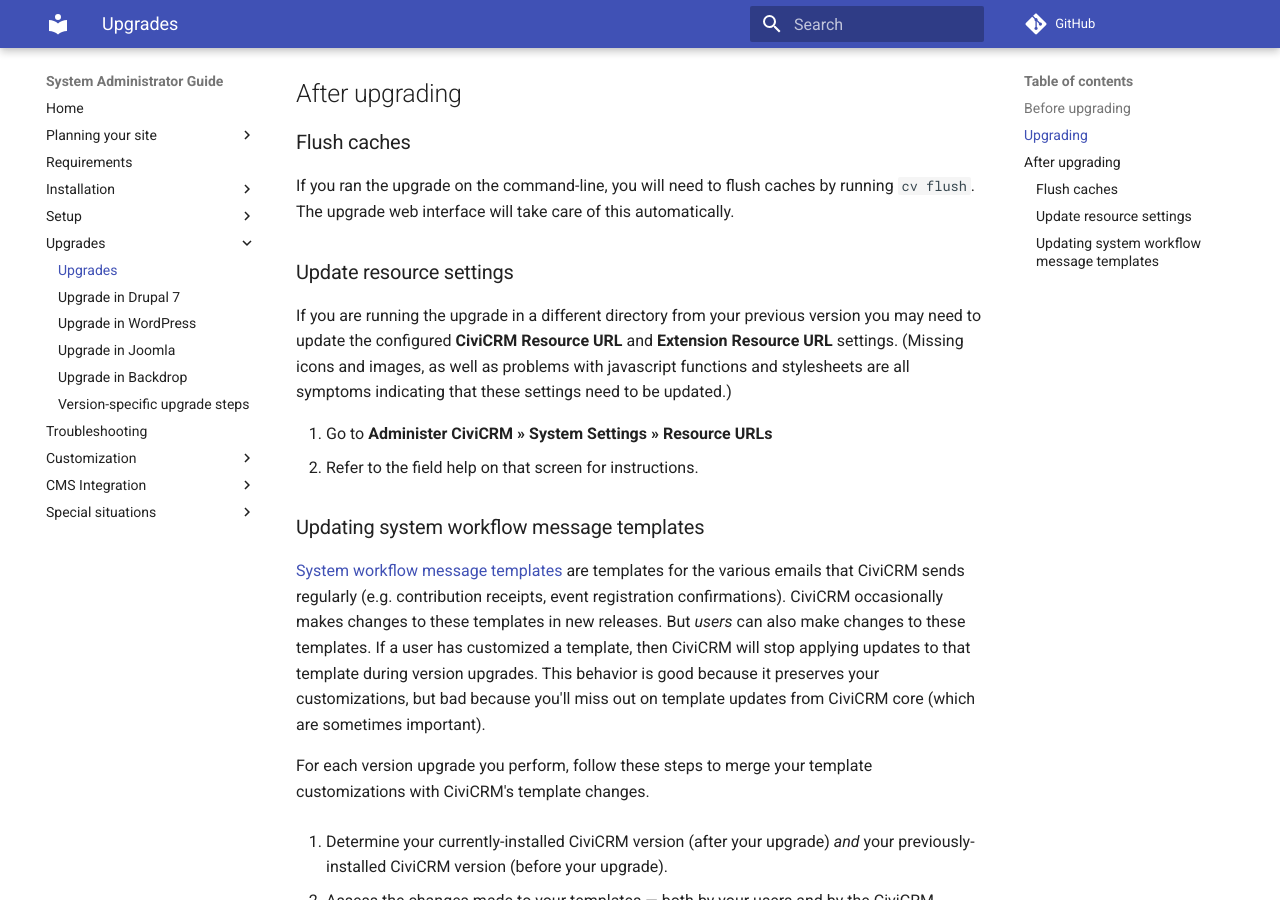
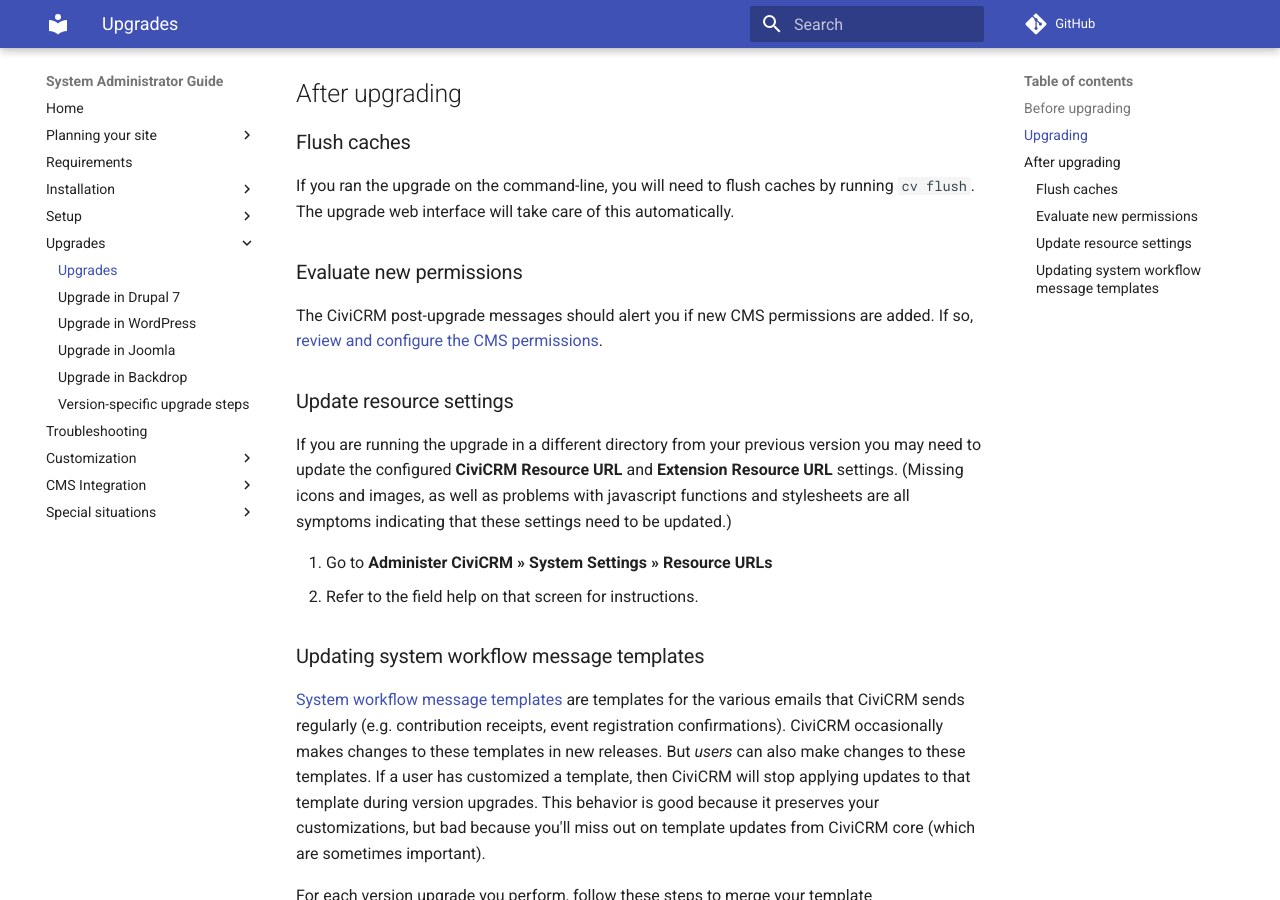
Before and after one commit to civicrm/civicrm-sysadmin-guide, an MkDocs documentation site: the page built from docs/upgrade/index.md, in a window 1280 px wide and 900 px high, scrolled down 1253 px. Built offline with MkDocs 1.6.1 and Material for MkDocs 9.7.7, drawn with Linux system fonts in a browser that asks for light colours; comment, search, counter and statistics services are not loaded; old or Windows-style settings are respelled for this version of MkDocs.

Commit message:
Add note about evaluating new permissions

```diff
--- a/docs/upgrade/index.md
+++ b/docs/upgrade/index.md
@@ -39,6 +39,10 @@ These steps vary depending on your CMS. Find the appropriate page in this chapte
 ### Flush caches
 
 If you ran the upgrade on the command-line, you will need to flush caches by running `cv flush`. The upgrade web interface will take care of this automatically.
+
+### Evaluate new permissions
+
+The CiviCRM post-upgrade messages should alert you if new CMS permissions are added.  If so, [review and configure the CMS permissions](https://docs.civicrm.org/user/en/latest/initial-set-up/permissions-and-access-control/#cms-permissions).
 
 ### Update resource settings
 
```
